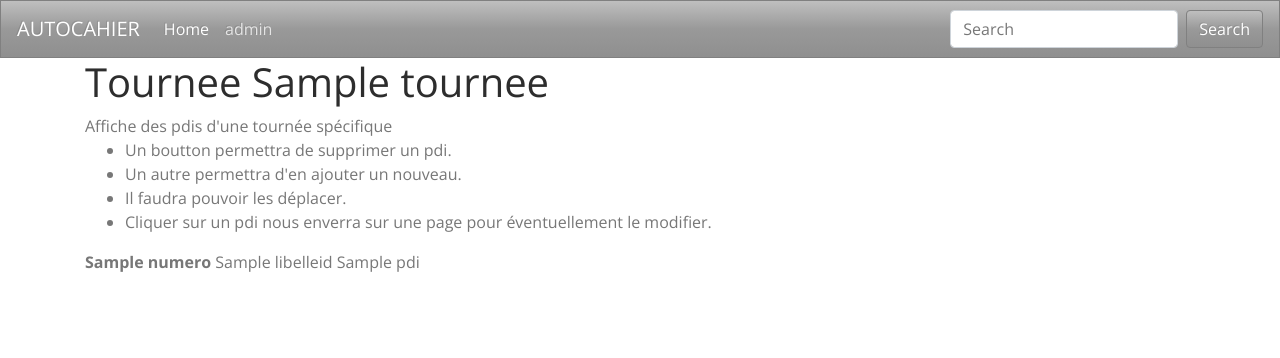
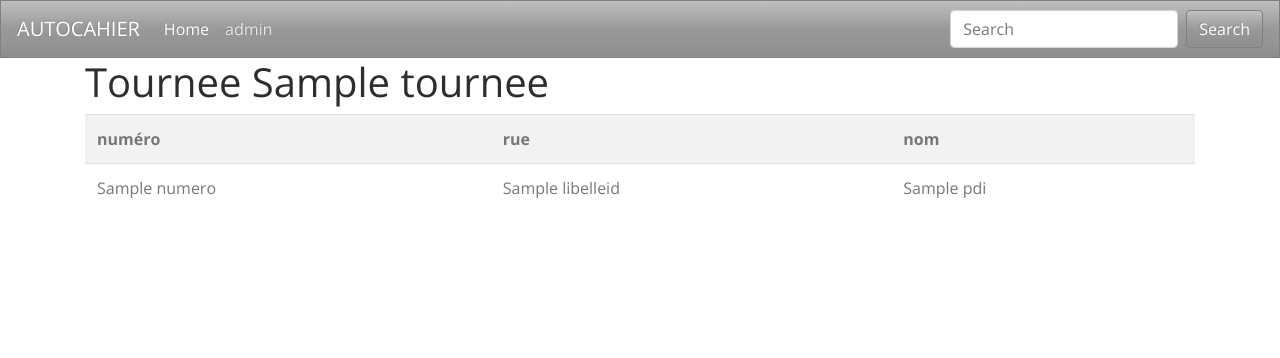
Before and after one commit to rasoirnoir/autocahier, a Symfony app: template templates/main/show.html.twig in a window 1280 px wide. Shown: the top 358 px of the page. Run offline with Twig, Linux system fonts and the light colour scheme; the template is opened without the code that fills it: most values are stand-ins (such as "Sample title", 1, 10 or a date in 2020); some libraries are stand-ins or nearby versions.

Commit message:
Affichage d'une tournée dans un tableau

```diff
--- a/templates/main/show.html.twig
+++ b/templates/main/show.html.twig
@@ -4,6 +4,8 @@
 {% block body %}
     <h1>Tournee {{ tournee.name }}</h1>
 
+
+<!--
     Affiche des pdis d'une tournée spécifique
 
     <ul>
@@ -13,9 +15,19 @@
         <li>Cliquer sur un pdi nous enverra sur une page pour éventuellement le modifier.</li>
     </ul>
 
+-->
 
-    {% for pdi in tournee.pdis %}
-        <p><strong>{{pdi.numero}}</strong> {{pdi.libelleid.name}} {{pdi.clientName}} </p>
-    {% endfor %}
+
+    <table class="table table-hover table-striped">
+        <tr><th>numéro</th><th>rue</th><th>nom</th></tr>
+        {% for pdi in tournee.pdis %}
+            <tr style="cursor: pointer;" onclick="window.location='{{ path('pdi_edit', {'id': pdi.id}) }}';">
+                <td>{{pdi.numero}}</td>
+                <td>{{pdi.libelleid.name}}</td>
+                <td>{{pdi.clientName}}</td>
+            </tr>
+        {% endfor %}
+    </table>
+
 
 {% endblock %}
```
